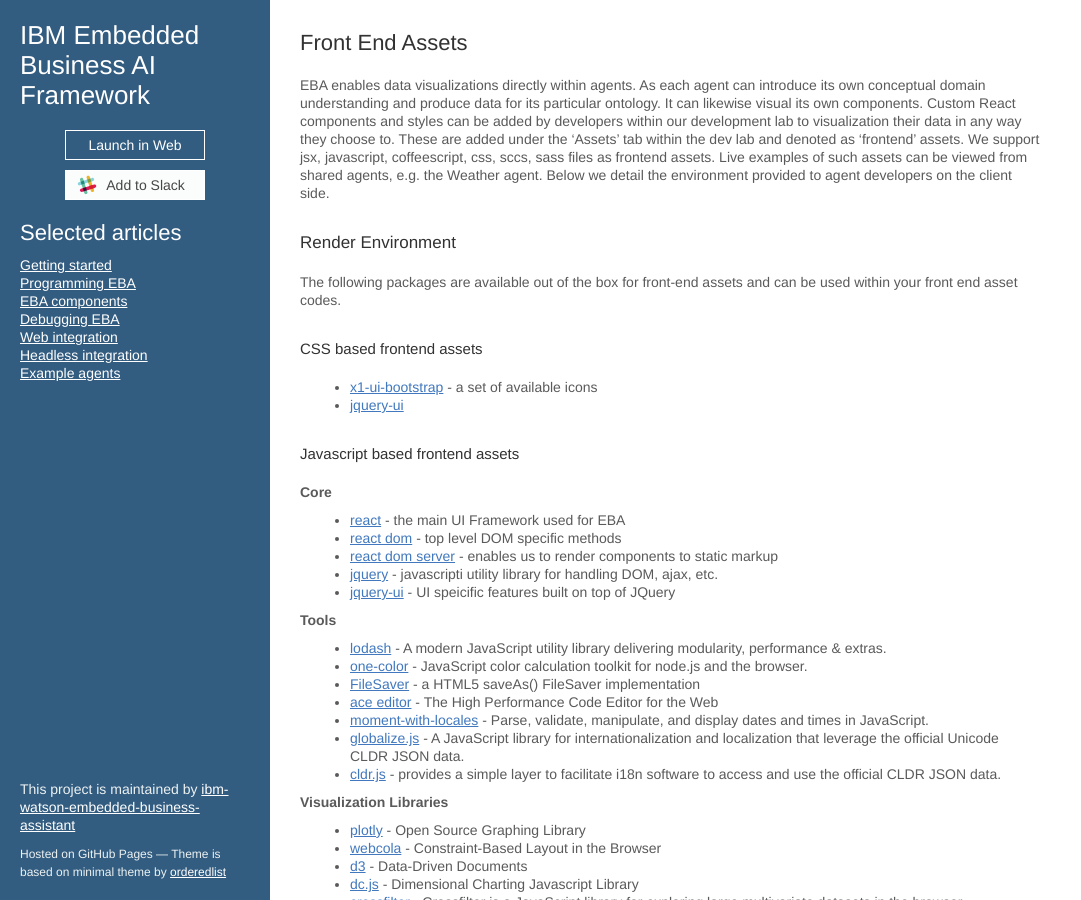
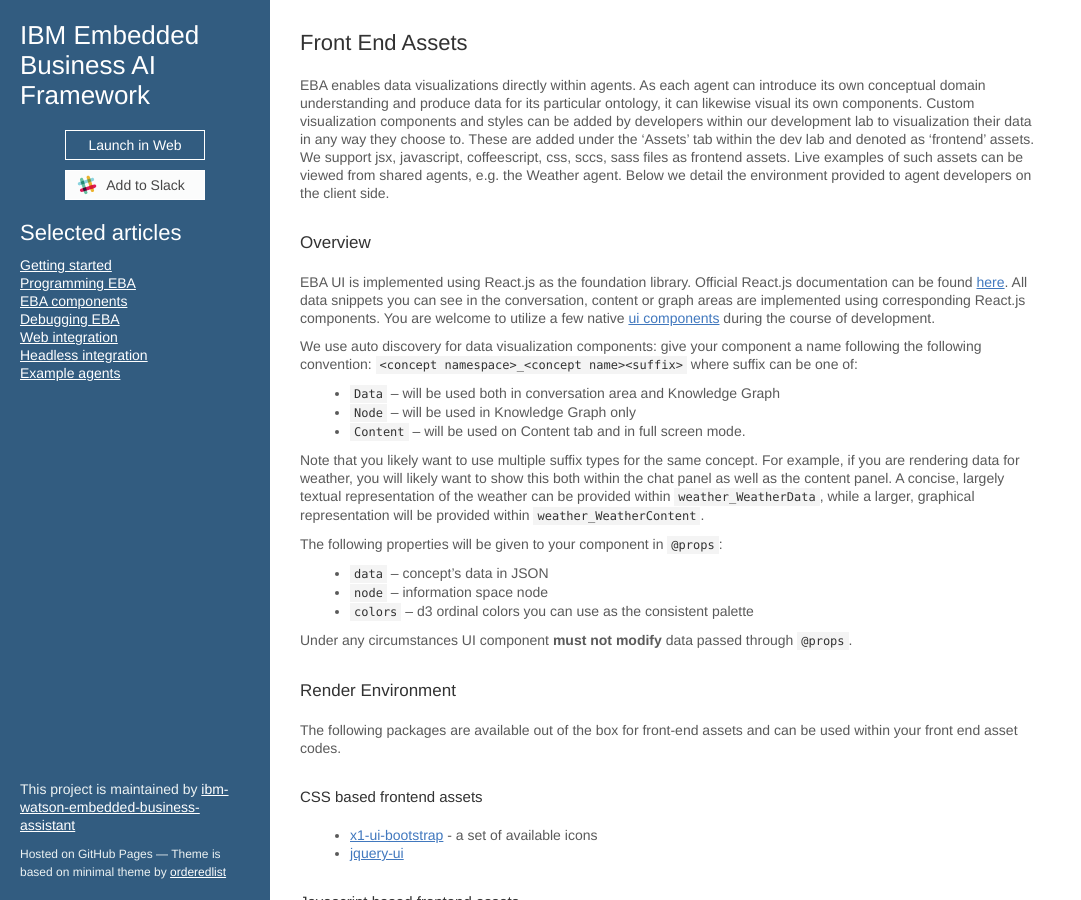
Before and after one commit to ibm-watson-embedded-business-assistant/eba-example-agents, a Jekyll site: the page built from docs/lab/assets/Frontend.md, in a window 1280 px wide and 900 px high. Shown: the whole window, without its empty margins (0-1081 px from the left). Built offline with Jekyll 4.4.1, drawn with Linux system fonts in a browser that asks for light colours; our own code applies the rules of GitHub Pages for plain Markdown files; the repository's description, which GitHub fills in, is left out.

Commit message:
Update Frontend.md

```diff
--- a/docs/lab/assets/Frontend.md
+++ b/docs/lab/assets/Frontend.md
@@ -1,6 +1,25 @@
 ## Front End Assets
 
-EBA enables data visualizations directly within agents. As each agent can introduce its own conceptual domain understanding and produce data for its particular ontology. It can likewise visual its own components. Custom React components and styles can be added by developers within our development lab to visualization their data in any way they choose to. These are added under the 'Assets' tab within the dev lab and denoted as 'frontend' assets. We support jsx, javascript, coffeescript, css, sccs, sass files as frontend assets. Live examples of such assets can be viewed from shared agents, e.g. the Weather agent. Below we detail the environment provided to agent developers on the client side.
+EBA enables data visualizations directly within agents. As each agent can introduce its own conceptual domain understanding and produce data for its particular ontology, it can likewise visual its own components. Custom visualization components and styles can be added by developers within our development lab to visualization their data in any way they choose to. These are added under the 'Assets' tab within the dev lab and denoted as 'frontend' assets. We support jsx, javascript, coffeescript, css, sccs, sass files as frontend assets. Live examples of such assets can be viewed from shared agents, e.g. the Weather agent. Below we detail the environment provided to agent developers on the client side.
+
+### Overview
+EBA UI is implemented using React.js as the foundation library. Official React.js documentation can be found [here](https://reactjs.org/docs). All data snippets you can see in the conversation, content or graph areas are implemented using corresponding React.js components. You are welcome to utilize a few native [ui components](./UIComponents.md) during the course of development.
+
+We use auto discovery for data visualization components: give your component a name following the following convention: `<concept namespace>_<concept name><suffix>` where suffix can be one of:
+
+- `Data` – will be used both in conversation area and Knowledge Graph
+- `Node` – will be used in Knowledge Graph only
+- `Content` – will be used on Content tab and in full screen mode.
+
+Note that you likely want to use multiple suffix types for the same concept. For example, if you are rendering data for weather, you will likely want to show this both within the chat panel as well as the content panel. A concise, largely textual representation of the weather can be provided within `weather_WeatherData`, while a larger, graphical representation will be provided within `weather_WeatherContent`.
+
+The following properties will be given to your component in `@props`:
+
+- `data` – concept’s data in JSON
+- `node` – information space node
+- `colors` – d3 ordinal colors you can use as the consistent palette
+
+Under any circumstances UI component **must not modify** data passed through `@props`.
 
 ### Render Environment
 The following packages are available out of the box for front-end assets and can be used within your front end asset codes.
```
